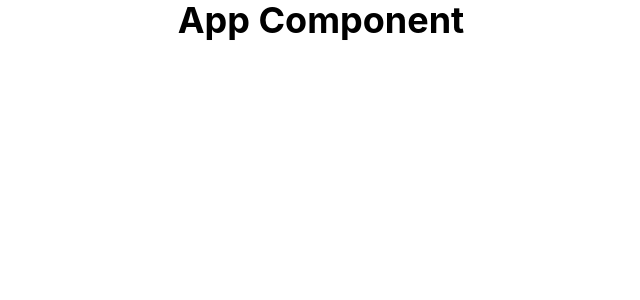
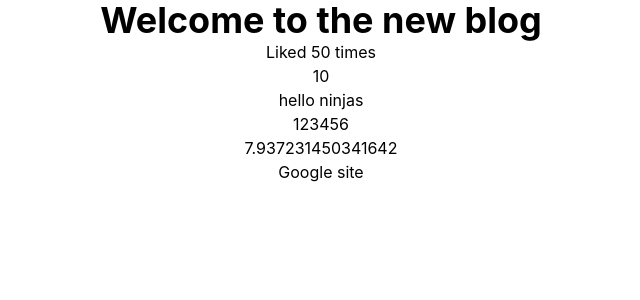
Before and after one commit to StanHaakman/broforce-blog, a React (Create React App) app: page / in a window 1280 px wide. Shown: the top 300 px of the page, without its empty margins (319-959 px from the left). Built offline with nearby package versions, Linux system fonts and the light colour scheme.

Commit message:
Lesson 4

```diff
--- a/src/App.js
+++ b/src/App.js
@@ -1,13 +1,26 @@
 import './App.sass';
 
 function App() {
-  return (
-    <div className="App">
-      <div className="content">
-          <h1 className="text-4xl font-bold text-center">App Component</h1>
-      </div>
-    </div>
-  );
+    const title = 'Welcome to the new blog';
+    const likes = 50;
+    const person = {name: 'yoshi', age: 30};
+    const googleLink = "https://www.google.com";
+
+      return (
+        <div className="App">
+          <div className="content text-center">
+              <h1 className="text-4xl font-bold">{title}</h1>
+              <p>Liked {likes} times</p>
+
+              <p>{10}</p>
+              <p>{"hello ninjas"}</p>
+              <p>{[1,2,3,4,5,6]}</p>
+              <p>{Math.random() * 10}</p>
+
+              <a href={googleLink} target={"_blank"}>Google site</a>
+          </div>
+        </div>
+      );
 }
 
 export default App;
```
